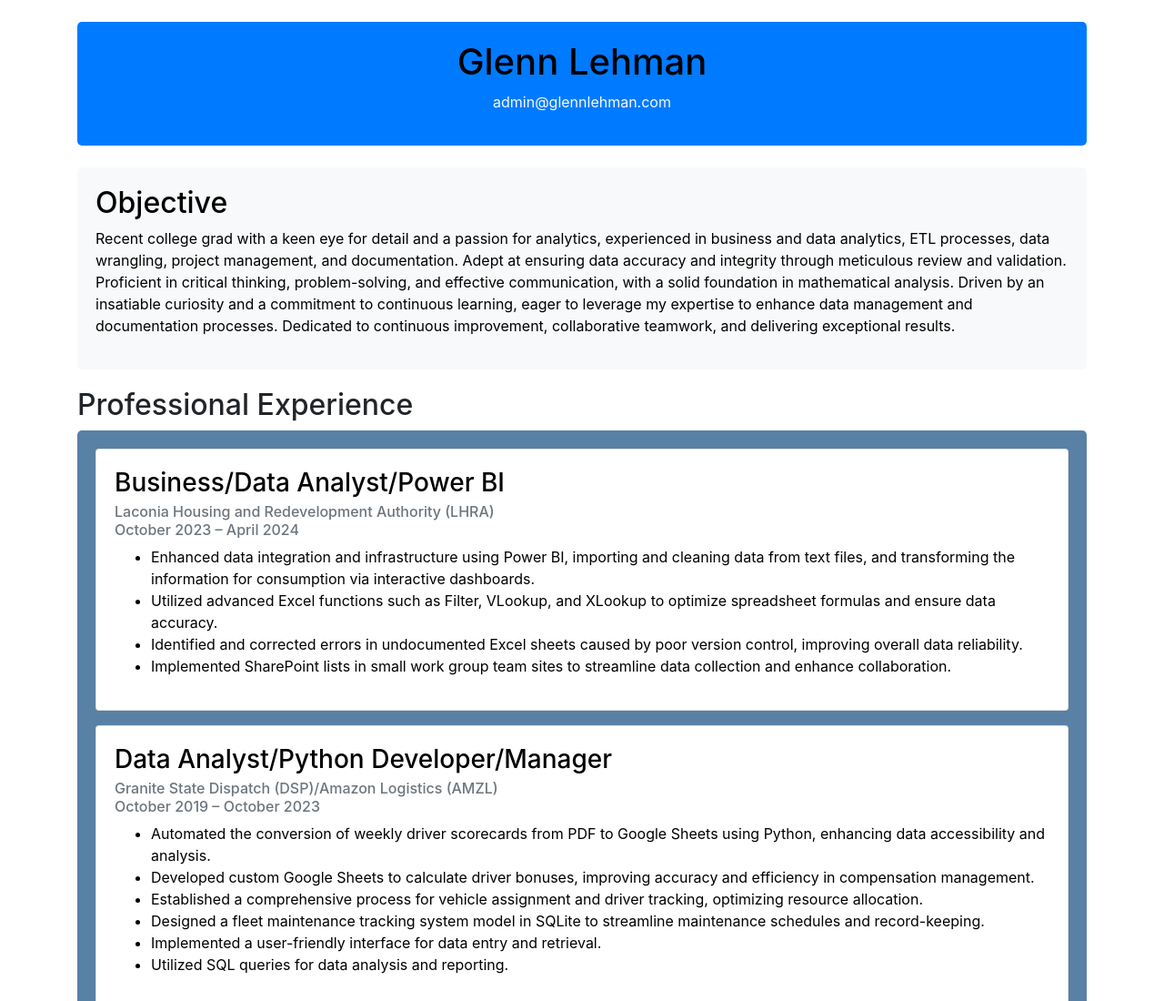
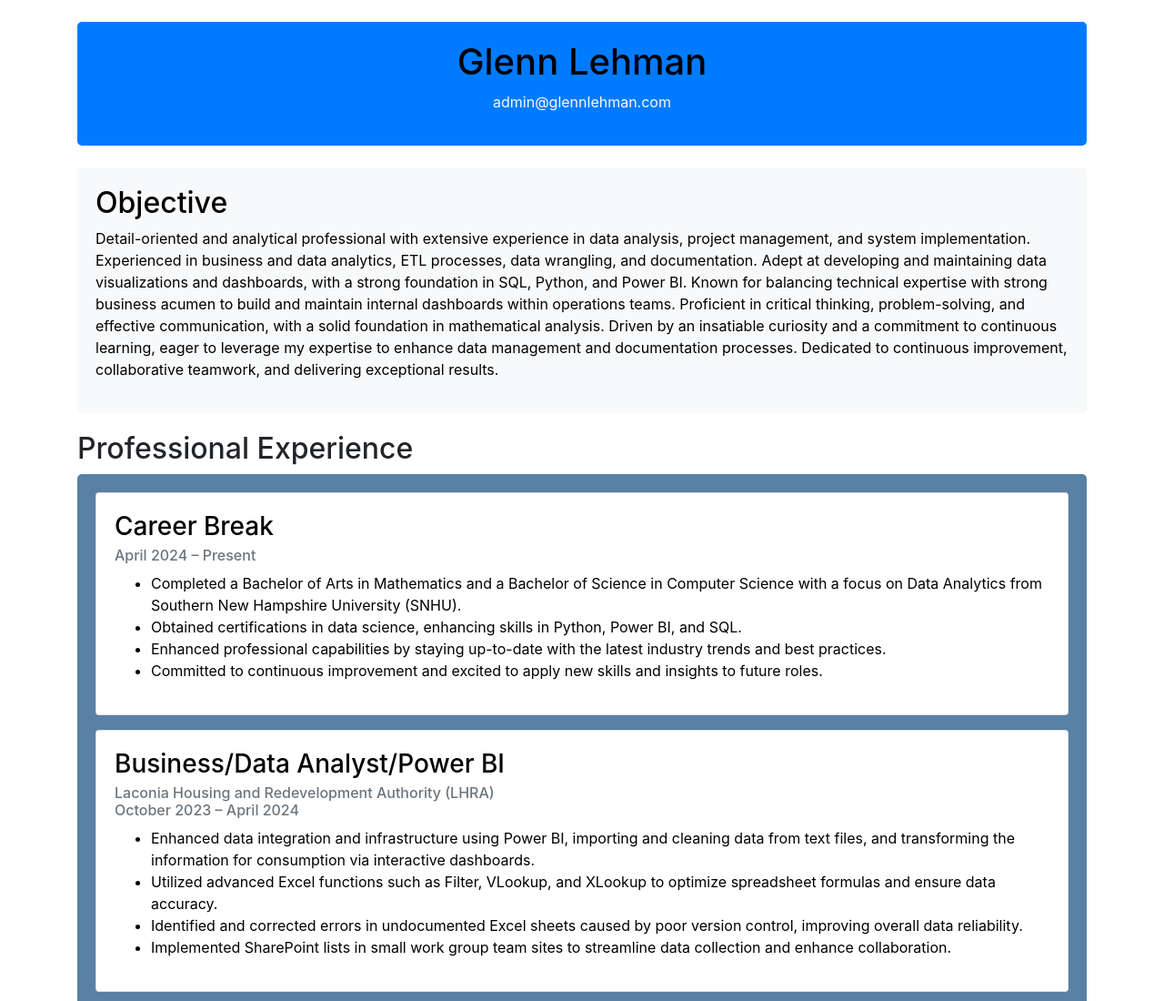
Before and after one commit to glnnlhmn/gdl_site, a plain HTML site: page docs/index.html in a window 1280 px wide. Shown: the top 1100 px of the page at 91% size. Drawn offline with nearby package versions, Linux system fonts and the light colour scheme.

Commit message:
Updated objective - added career break

```diff
--- a/docs/index.html
+++ b/docs/index.html
@@ -15,11 +15,23 @@
 		</header>
 		<section id="objective">
    			<h2>Objective</h2>
-			<p>Recent college grad with a keen eye for detail and a passion for analytics, experienced in business and data analytics, ETL processes, data wrangling, project management, and documentation. Adept at ensuring data accuracy and integrity through meticulous review and validation. Proficient in critical thinking, problem-solving, and effective communication, with a solid foundation in mathematical analysis. Driven by an insatiable curiosity and a commitment to continuous learning, eager to leverage my expertise to enhance data management and documentation processes. Dedicated to continuous improvement, collaborative teamwork, and delivering exceptional results.</p>
+			<p>Detail-oriented and analytical professional with extensive experience in data analysis, project management, and system implementation. Experienced in business and data analytics, ETL processes, data wrangling, and documentation. Adept at developing and maintaining data visualizations and dashboards, with a strong foundation in SQL, Python, and Power BI. Known for balancing technical expertise with strong business acumen to build and maintain internal dashboards within operations teams. Proficient in critical thinking, problem-solving, and effective communication, with a solid foundation in mathematical analysis. Driven by an insatiable curiosity and a commitment to continuous learning, eager to leverage my expertise to enhance data management and documentation processes. Dedicated to continuous improvement, collaborative teamwork, and delivering exceptional results.</p>
 		</section>
 		<section id="experience">
 			<h2>Professional Experience</h2>
 			 <div id="experienceContent">
+				<div class="card mb-3">
+					<div class="card-body">
+						<h3 class="card-title">Career Break</h3>
+						<h6 class="card-subtitle mb-2 text-muted">April 2024 – Present</h6>
+						<ul>
+							<li>Completed a Bachelor of Arts in Mathematics and a Bachelor of Science in Computer Science with a focus on Data Analytics from Southern New Hampshire University (SNHU).</li>
+							<li>Obtained certifications in data science, enhancing skills in Python, Power BI, and SQL.</li>
+							<li>Enhanced professional capabilities by staying up-to-date with the latest industry trends and best practices.</li>
+							<li>Committed to continuous improvement and excited to apply new skills and insights to future roles.</li>
+						</ul>
+					</div>
+				</div>
 				<div class="card mb-3">
 					<div class="card-body">
 						<h3 class="card-title">Business/Data Analyst/Power BI</h3>
```
Also changed, not shown: 1 other file.
